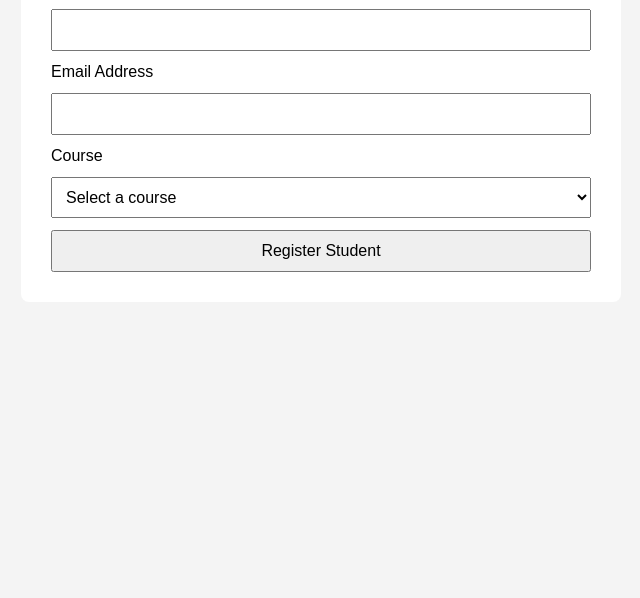
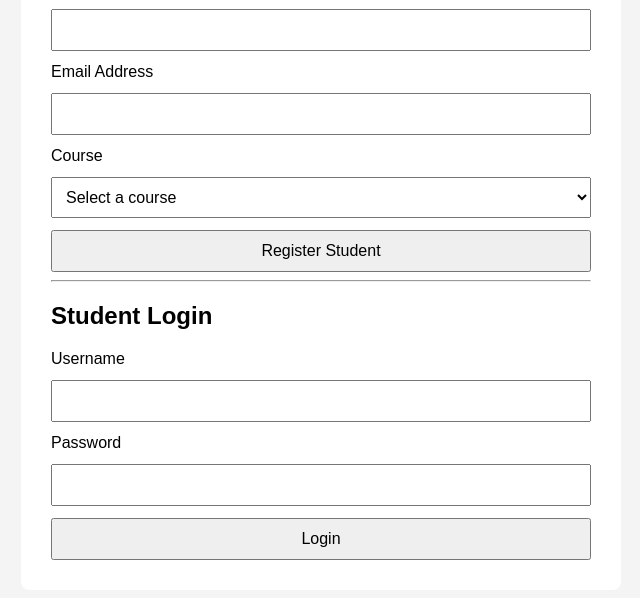
Before and after one commit to Steven-Ren-MF-Training/student-registration-system-vc, a plain HTML site: page index.html in a window 1280 px wide. Shown: the part 218-816 px from the top of the page, without its empty margins (319-959 px from the left). Drawn offline with Linux system fonts and the light colour scheme.

Commit message:
GIT-2: Add login form to student registration system

```diff
--- a/index.html
+++ b/index.html
@@ -37,6 +37,29 @@
 
             <button type="submit">Register Student</button>
         </form>
+        <hr>
+
+<h2>Student Login</h2>
+
+<form>
+    <label for="username">Username</label>
+    <input
+        type="text"
+        id="username"
+        name="username"
+        required
+    >
+
+    <label for="password">Password</label>
+    <input
+        type="password"
+        id="password"
+        name="password"
+        required
+    >
+
+    <button type="submit">Login</button>
+</form>
     </main>
 </body>
 </html>
```
